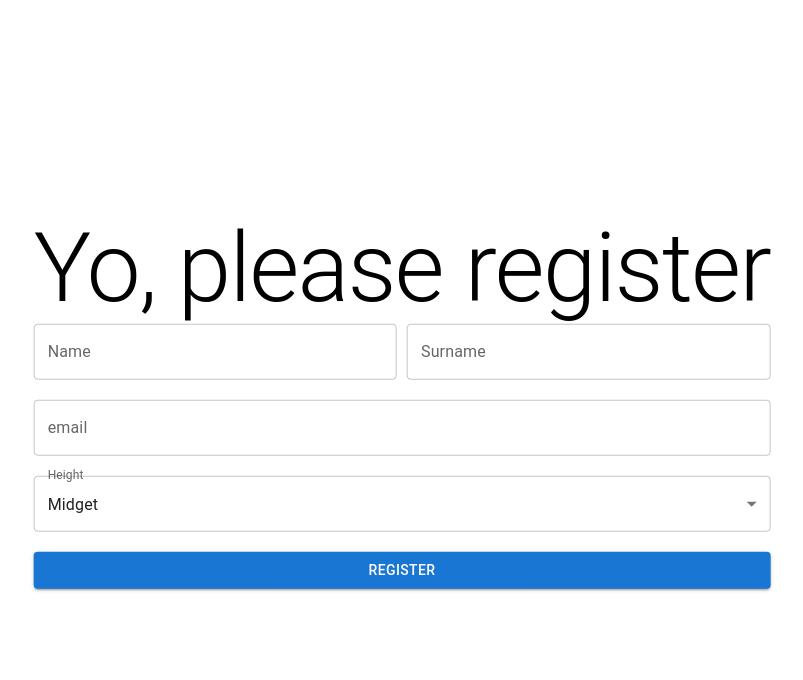
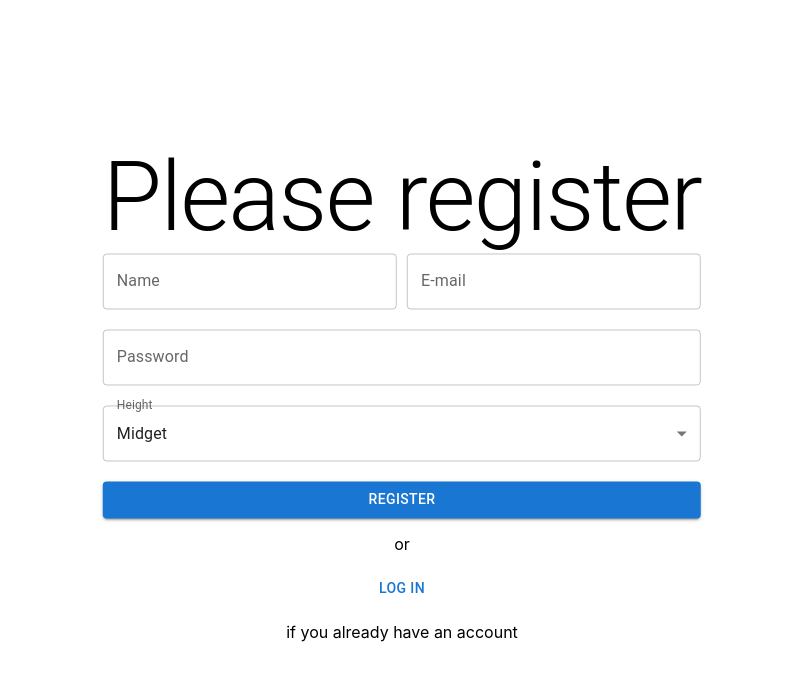
Before and after one commit to Obbik/crispy-telegram, a React (Create React App) app in the folder frontend/: page /register in a window 1280 px wide. Shown: the top 680 px of the page, without its empty margins (238-1041 px from the left). Built offline with nearby package versions, Linux system fonts and the light colour scheme.

Commit message:
Added register mutation

```diff
--- a/frontend/package.json
+++ b/frontend/package.json
@@ -9,6 +9,7 @@
     "@testing-library/jest-dom": "^5.16.2",
     "@testing-library/react": "^12.1.3",
     "@testing-library/user-event": "^13.5.0",
+    "axios": "^0.26.0",
     "react": "^17.0.2",
     "react-dom": "^17.0.2",
     "react-router-dom": "^6.2.1",
--- a/frontend/src/pages/RegisterPage/RegisterPage.js
+++ b/frontend/src/pages/RegisterPage/RegisterPage.js
@@ -1,34 +1,61 @@
 import React from "react";
 import { useState } from "react";
-import Typography from '@mui/material/Typography';
-import Button from '@mui/material/Button';
-import TextField from '@mui/material/TextField';
-import FormControl from '@mui/material/FormControl';
-import InputLabel from '@mui/material/InputLabel';
-import Select from '@mui/material/Select';
-import MenuItem from '@mui/material/MenuItem';
+import { Typography, Button, TextField, FormControl, InputLabel, Select, MenuItem } from '@mui/material';
+import { Link } from "react-router-dom";
 import './styles.css';
+import axios from "axios";
 
 const RegisterPage = () => {
-    const [name, setName ] = useState('')
-    const [surname, setSurname ] = useState('')
-    const [email, setEmail ] = useState('')
-    const [height, setHeight ] = useState('Midget')
+    const [ state, setState ] = useState({
+        name: '',
+        email: '',
+        password: '',
+        height: 'Midget'
+    })
     const [isPending, setIsPending] = useState(false)
+
+    let handleChange = (name, value) => {
+        setState({
+            ...state,
+            [name]: value
+        })
+        console.log(name, value)
+    }
 
     const handleSubmit = (e) => {
         e.preventDefault();
 
-        const registerData = { name, surname, email, height }
+        const { name, email, password, height } = state;
 
         setIsPending(true)
 
-        console.log(registerData)
+        axios({
+            url: 'http://localhost:3001/',
+            method: 'post',
+            data: {
+                query: `mutation  {
+                  createUser (name: "${name}",email: "${email}", password: "${password}", height: "${height}"){
+                    name,
+                    email,
+                    password,
+                    height
+                  }
+                }`
+            }
+        })
+            .then(res => {
+                console.log(res.data);
+            })
+            .catch(err => {
+                console.log(err.message);
+            });
+
+        console.log(name, email, password, height)
     }
 
     return <div className="register-page">
         <Typography variant="h1">
-            Yo, please register
+            Please register
         </Typography>
         <form
             onSubmit={handleSubmit}
@@ -36,35 +63,38 @@ const RegisterPage = () => {
             <div className="name-surname-wrapper">
                 <TextField
                     label="Name"
+                    name="name"
                     variant="outlined"
                     sx={{
                         width: '50%',
                         marginRight: '5px'
                     }}
-                    onChange={(e) => setName(e.target.value)}
+                    onChange={(e) => {handleChange(e.target.name, e.target.value)}}
                 />
                 <TextField
-                    label="Surname"
+                    label="E-mail"
+                    name="email"
                     variant="outlined"
                     sx={{
                         width: '50%',
                         marginLeft: '5px'
                     }}
-                    onChange={(e) => setSurname(e.target.value)}
+                    onChange={(e) => {handleChange(e.target.name, e.target.value)}}
                 />
             </div>
             <TextField
-                label="email"
+                label="Password"
+                name="password"
                 variant="outlined"
-                onChange={(e) => setEmail(e.target.value)}
+                onChange={(e) => {handleChange(e.target.name, e.target.value)}}
             />
             <FormControl fullWidth>
                 <InputLabel id="height-input-label">Height</InputLabel>
                 <Select
                     labelId="height-input-label"
                     id="height-select"
-                    onChange={(e) => setHeight(e.target.value)}
-                    value={height}
+                    onChange={(e) => {handleChange(e.target.name, e.target.value)}}
+                    value={state.height}
                 >
                     <MenuItem value={'Midget'}>Midget</MenuItem>
                     <MenuItem value={'Human'}>Human</MenuItem>
@@ -73,6 +103,13 @@ const RegisterPage = () => {
             </FormControl>
             <Button variant="contained" type="submit">Register</Button>
         </form>
+        <div className="log-in-wrapper">
+            <p>or</p>
+            <Button>
+                <Link to="/">Log in</Link>
+            </Button>
+            <p>if you already have an account</p>
+        </div>
     </div>;
 };
 
--- a/frontend/src/pages/RegisterPage/styles.css
+++ b/frontend/src/pages/RegisterPage/styles.css
@@ -3,7 +3,8 @@
     position: absolute;
     top: 50%;
     left: 50%;
-    transform: translate(-50%, -50%)
+    transform: translate(-50%, -50%);
+    padding: 0 20px;
 }
 
 .register-form {
@@ -14,3 +15,12 @@
 .name-surname-wrapper {
     display: flex;
 }
+
+.log-in-wrapper {
+    text-align: center
+}
+
+.log-in-wrapper a {
+    text-decoration: none;
+    color: inherit;
+}
```
